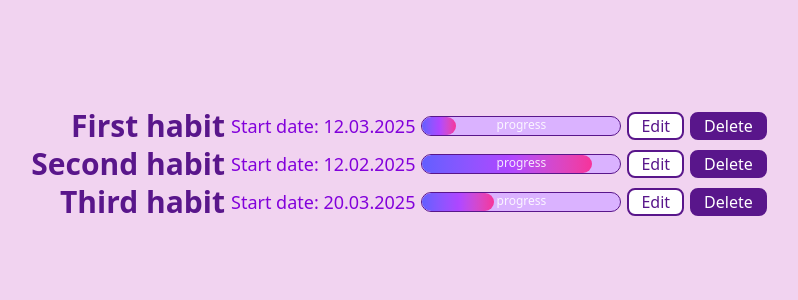
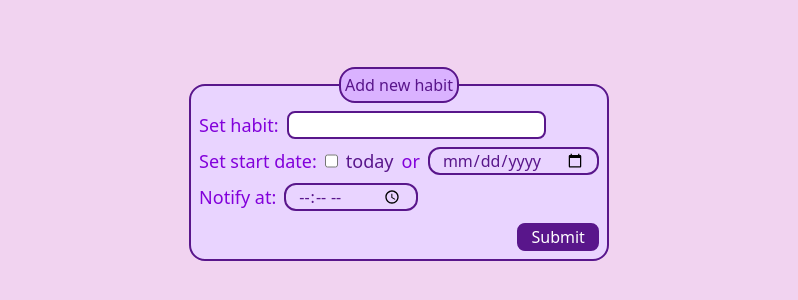
Before and after one commit to AngelinaStalnaya/habit-tracker, a React (Vite) app: page / in a window 1280 px wide. Shown: the part 236-536 px from the top of the page, without its empty margins (241-1039 px from the left). Built offline with nearby package versions, Linux system fonts and the light colour scheme.

Commit message:
habit creator component added

```diff
--- a/src/App.tsx
+++ b/src/App.tsx
@@ -1,22 +1,23 @@
 import './App.css';
-import HabitList from './components/HabitList';
+import HabitCreator from './components/Habit/HabitCreator';
+// import HabitList from './components/Habit/HabitList';
 
-const habitList = [
-  {
-      name: 'First habit',
-      progressNum: 17,
-      startDate: '12.03.2025'
-  },
-  {
-      name: 'Second habit',
-      progressNum: 85,
-      startDate: '12.02.2025'
-  },
-  {
-      name: 'Third habit',
-      progressNum: 36,
-      startDate: '20.03.2025'
-  }]
+// const habitList = [
+//   {
+//       name: 'First habit',
+//       progressNum: 17,
+//       startDate: '12.03.2025'
+//   },
+//   {
+//       name: 'Second habit',
+//       progressNum: 85,
+//       startDate: '12.02.2025'
+//   },
+//   {
+//       name: 'Third habit',
+//       progressNum: 36,
+//       startDate: '20.03.2025'
+//   }]
 
 
 function App() {
@@ -24,7 +25,8 @@ function App() {
   return (
     <div className='flex justify-center items-left flex-col gap-2'>
 
-    <HabitList list={habitList}/>
+    {/* <HabitList list={habitList}/> */}
+    <HabitCreator />
     </div>
   )
 }
--- /dev/null
+++ b/src/components/Habit/HabitCreator.tsx
@@ -0,0 +1,49 @@
+import ButtonFilled from "../ui/buttons/ButtonFilled";
+import InputDate from "../ui/inputs/InputDate";
+import InputText from "../ui/inputs/InputText";
+import InputTime from "../ui/inputs/InputTime";
+import Paragraph from "../ui/text/Paragraph";
+import Checkbox from "../ui/checkbox/Checkbox";
+import { FormEvent, useState } from "react";
+
+const HabitCreator = () => {
+    const [checked, setChecked] = useState<boolean>(false);
+    const datestamp = new Date();
+    const today = `${datestamp.getFullYear()}-${datestamp.getMonth() + 1}-${datestamp.getDate()}`
+
+    const handleFormSubmit = (e: FormEvent<HTMLFormElement>) => {
+        e.preventDefault()
+        const data = Object.fromEntries(new FormData(e.currentTarget))
+        console.table(data)
+    }
+
+    return (
+        <form className="new-habit" action='post' onSubmit={handleFormSubmit}>
+            <fieldset className="bg-purple-200 rounded-2xl border-2 p-2 border-purple-900 flex flex-col gap-2">
+                <legend className="text-purple-900 bg-purple-300 rounded-2xl p-1 border-2">Add new habit</legend>
+                <div className="habit-name flex gap-2">
+                    <Paragraph paragraph="Set habit:" />
+                    <InputText name='new-habit' />
+                </div>
+                <div className="habit-start flex gap-2">
+                    <Paragraph paragraph="Set start date:" />
+                    <Checkbox name='start-day' label="today" id={'start'}
+                        value={today} checked={checked} setChecked={setChecked} />
+                    <Paragraph paragraph="or" />
+                    <InputDate id={'start'} presetDate={checked ? '2025-04-03' : null} />
+                </div>
+                <div className="habit-notification flex gap-2 mb-1">
+                    <Paragraph paragraph="Notify at:" />
+                    <InputTime required={false} />
+                </div>
+                <div className="flex justify-end">
+                    <ButtonFilled type='submit'>
+                        Submit
+                    </ButtonFilled>
+                </div>
+            </fieldset>
+        </form>
+    )
+}
+
+export default HabitCreator;
--- a/src/components/HabitList.tsx
+++ b/src/components/Habit/HabitList.tsx
@@ -1,6 +1,6 @@
-import HabitItemInfo from "./Habit/HabitItemInfo";
+import HabitItemInfo from "./HabitItemInfo";
 
-export type HabitListProps = {
+interface HabitListProps  {
     name: string ,
     progressNum: number ,
     startDate: string
@@ -9,7 +9,7 @@ export type HabitListProps = {
 const HabitList = ({ list }: {list: Array<HabitListProps>}) => {
     return (
         <ul className="flex flex-col list-disc gap-0.5 items-end">
-            {list.map((item => <HabitItemInfo header={item.name} progress={item.progressNum} paragraph={item.startDate} />))}
+            {list.map((item => <HabitItemInfo key={item.name} header={item.name} progress={item.progressNum} paragraph={item.startDate} />))}
         </ul>
     )
 }
--- a/src/components/ui/buttons/buttonTypes.ts
+++ b/src/components/ui/buttons/buttonTypes.ts
@@ -1,9 +1,9 @@
-import React from "react";
+import React, { MouseEvent } from "react";
 
 export type ButtonProps = {
     children: string | React.ReactNode,
-    type: 'submit' | 'button' | 'reset',
-    handleBtnClick: () => void,
+    type: 'submit' | 'button' ,
+    handleBtnClick?: (e: MouseEvent<HTMLButtonElement>) => void,
     disabled?: boolean,
 }
 
--- a/src/components/ui/checkbox/Checkbox.tsx
+++ b/src/components/ui/checkbox/Checkbox.tsx
@@ -1,13 +1,11 @@
-import { useState } from "react";
 import { CheckboxProps } from "./checkboxTypes";
 
 
-const Checkbox = ({ label, id, name, value }: CheckboxProps) => {
-    const [checked, setChecked] = useState<boolean>(false);
+const Checkbox = ({ label, id, name, value, checked, setChecked }: CheckboxProps) => {
 
     return (
         <span className="flex flex-row-reverse justify-center gap-2 ">
-            <label htmlFor={id} className="text-purple-900 cursor-pointer transition-all duration-300
+            <label htmlFor={id} className="text-purple-900 text-lg cursor-pointer transition-all duration-300
             hover:text-purple-500
             active:text-purple-700 ">{label}</label>
             <input
--- a/src/components/ui/checkbox/checkboxTypes.ts
+++ b/src/components/ui/checkbox/checkboxTypes.ts
@@ -3,4 +3,6 @@ export type CheckboxProps = {
     id: string,
     name: string,
     value: string,
+    checked: boolean,
+    setChecked: (prop: boolean) => void,
 };
--- a/src/components/ui/inputs/InputDate.tsx
+++ b/src/components/ui/inputs/InputDate.tsx
@@ -2,12 +2,12 @@ import { useState } from "react";
 
 type InputDateProps = {
     id: string,
-    presetDate?: string,
+    presetDate?: string | null,
 }
 
 
 const InputDate = ({ id, presetDate }: InputDateProps) => {
-    const [userDate, setUserDate] = useState<string | undefined>(undefined);
+    const [userDate, setUserDate] = useState<string>('');
     return (
         <input
             className="text-purple-900 border-2 rounded-xl px-3 pz-2 cursor-pointer border-purple-900 transition-all duration-300
--- a/src/components/ui/inputs/InputTime.tsx
+++ b/src/components/ui/inputs/InputTime.tsx
@@ -3,7 +3,7 @@ import { InputTimeProps } from "./inputTypes";
 
 
 const InputTime = ({ required, startValue }: InputTimeProps) => {
-    const [notifyTime, setNotifyTime] = useState<string | undefined>(undefined)
+    const [notifyTime, setNotifyTime] = useState<string>('')
     return (
         <input
             className="text-purple-900 border-2 rounded-xl px-3 pz-2 cursor-pointer border-purple-900 transition-all duration-300
```
